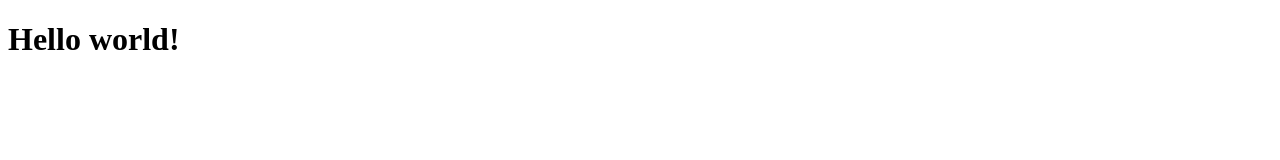
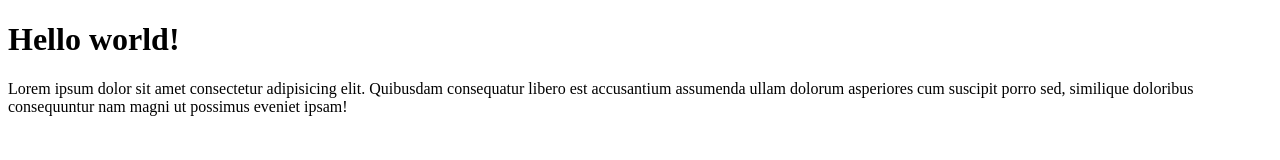
Before and after one commit to OvidijusRimkus/test0930, a plain HTML site: page index.html in a window 1280 px wide. Drawn offline with Linux system fonts and the light colour scheme.

Commit message:
lorem ipsum paragraph added

```diff
--- a/index.html
+++ b/index.html
@@ -7,5 +7,6 @@
 </head>
 <body>
     <h1>Hello world!</h1>
+    <p>Lorem ipsum dolor sit amet consectetur adipisicing elit. Quibusdam consequatur libero est accusantium assumenda ullam dolorum asperiores cum suscipit porro sed, similique doloribus consequuntur nam magni ut possimus eveniet ipsam!</p>
 </body>
 </html>
```
